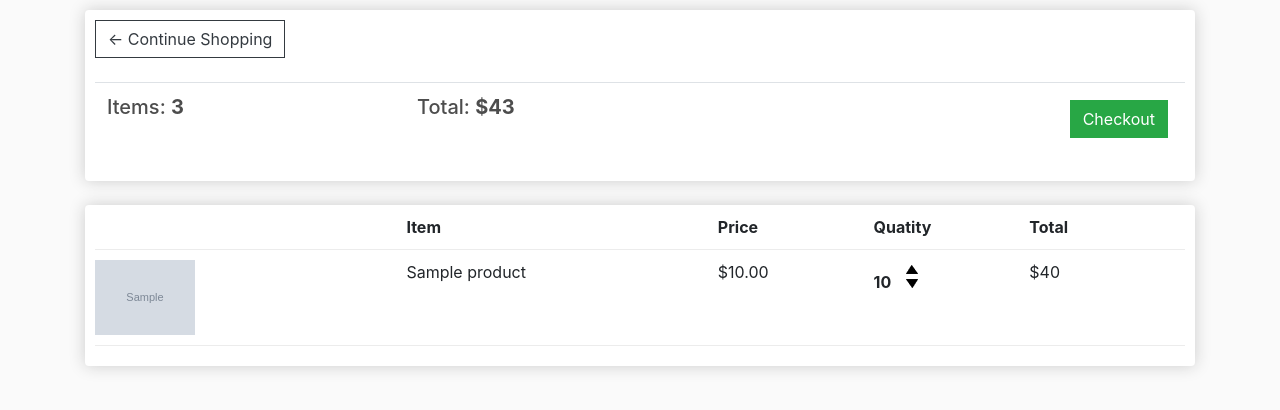
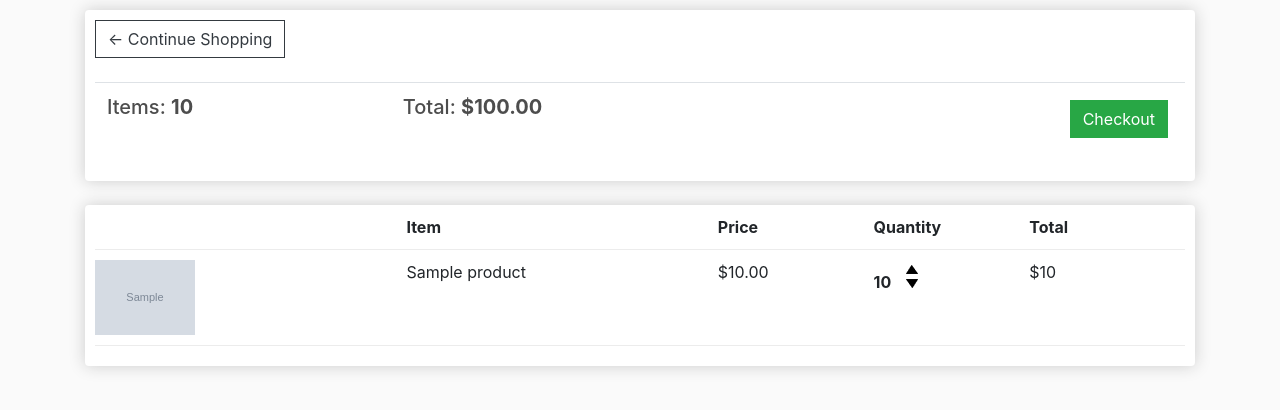
Before and after one commit to elsiepractice/django_ecommerce, a Django app: template ecommerce/store/templates/store/cart.html in a window 1280 px wide. Shown: the part 57-467 px from the top of the page. Run offline with Django 3.2, Linux system fonts and the light colour scheme; tables that the repository leaves empty hold one stand-in row (values such as "Sample post"); the template is opened without the code that fills it: values that come from a table or form of the project are taken from there, most other values are stand-ins (such as "Sample title", 1, 10 or a date in 2020); grey boxes marked "Sample" are stand-in pictures; lists and menus that the app fills with data are empty; some libraries are stand-ins or nearby versions.

Commit message:
Cart Total

```diff
--- a/ecommerce/store/models.py
+++ b/ecommerce/store/models.py
@@ -36,11 +36,27 @@
 	def __str__(self):
 		return str(self.id)
 
+	def get_cart_total(self):
+		orderitems = self.orderitem_set.all()
+		total = sum([item.get_total for item in orderitems])
+		return total
+
+	def get_cart_items(self):
+		orderitems = self.orderitem_set.all()
+		total = sum([item.quantity  for item in orderitems])
+		return total
+
 class OrderItem(models.Model):
 	product = models.ForeignKey(Product, on_delete=models.SET_NULL, blank=True, null=True)
 	order = models.ForeignKey(Order, on_delete=models.SET_NULL, blank=True, null=True)
 	quantity = models.IntegerField(default=0,null=True,blank=True)
 	date_added = models.DateTimeField(auto_now_add=True)
+
+	@property
+	def get_total(self):
+		total = self.product.price * self.quantity
+
+		return total
 
 class ShippingAddress(models.Model):
 	customer = models.ForeignKey(Customer, on_delete=models.SET_NULL, blank=True, null=True)
--- a/ecommerce/store/templates/store/cart.html
+++ b/ecommerce/store/templates/store/cart.html
@@ -11,8 +11,8 @@
 
             <table class="table">
                 <tr>
-                    <th><h5>Items: <strong>3</strong></h5></th>
-                    <th><h5>Total: <strong>$43</strong></h5></th>
+                    <th><h5>Items: <strong>{{order.get_cart_items}}</strong></h5></th>
+                    <th><h5>Total: <strong>${{order.get_cart_total|floatformat:2}}</strong></h5></th>
                     <th>
                         <a style="float:right;margin: 5px" class="btn btn-success" href="{% url 'checkout' %}">Checkout</a>
                     </th>
@@ -27,7 +27,7 @@
                 <div style="flex:2"></div>
                 <div style="flex:2"><strong>Item</strong></div>
                 <div style="flex:1"><strong>Price</strong></div>
-                <div style="flex:1"><strong>Quatity</strong></div>
+                <div style="flex:1"><strong>Quantity</strong></div>
                 <div style="flex:1"><strong>Total</strong></div>
             </div>
 
@@ -43,7 +43,7 @@
                         <img class="chg-quantity" src="{% static 'images/arrow-down.png' %}">
                     </div>
                 </div>
-                <div style="flex:1">$40</div>
+                <div style="flex:1">${{item.get_total}}</div>
             </div>
             {% endfor %}
         </div>
--- a/ecommerce/store/views.py
+++ b/ecommerce/store/views.py
@@ -16,7 +16,9 @@
 		items = order.orderitem_set.all()
 	else:
 		items = []
-	context = {'items':items}
+		order = {'get_cart_items':0,'get_cart_total':0}
+
+	context = {'items':items,'order':order}
 	return render(request, 'store/cart.html', context)
 
 def checkout(request):
```
